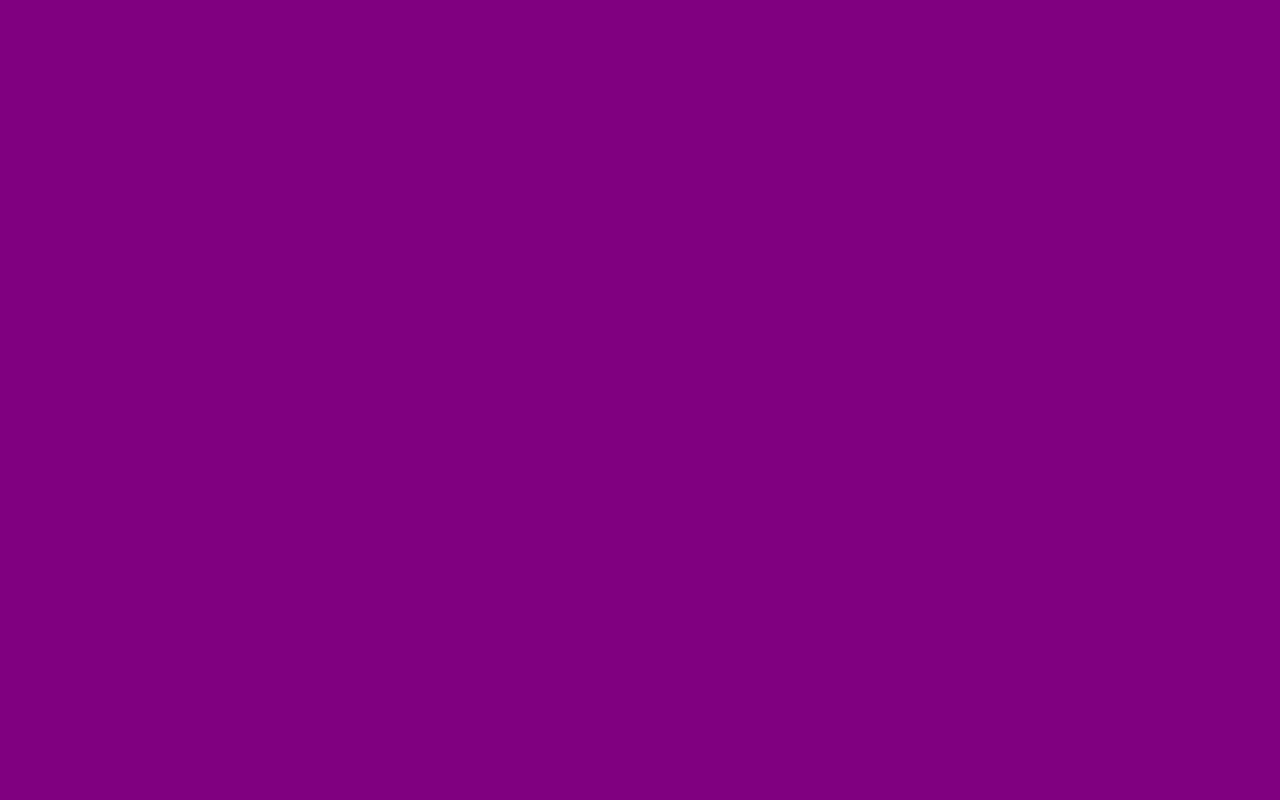
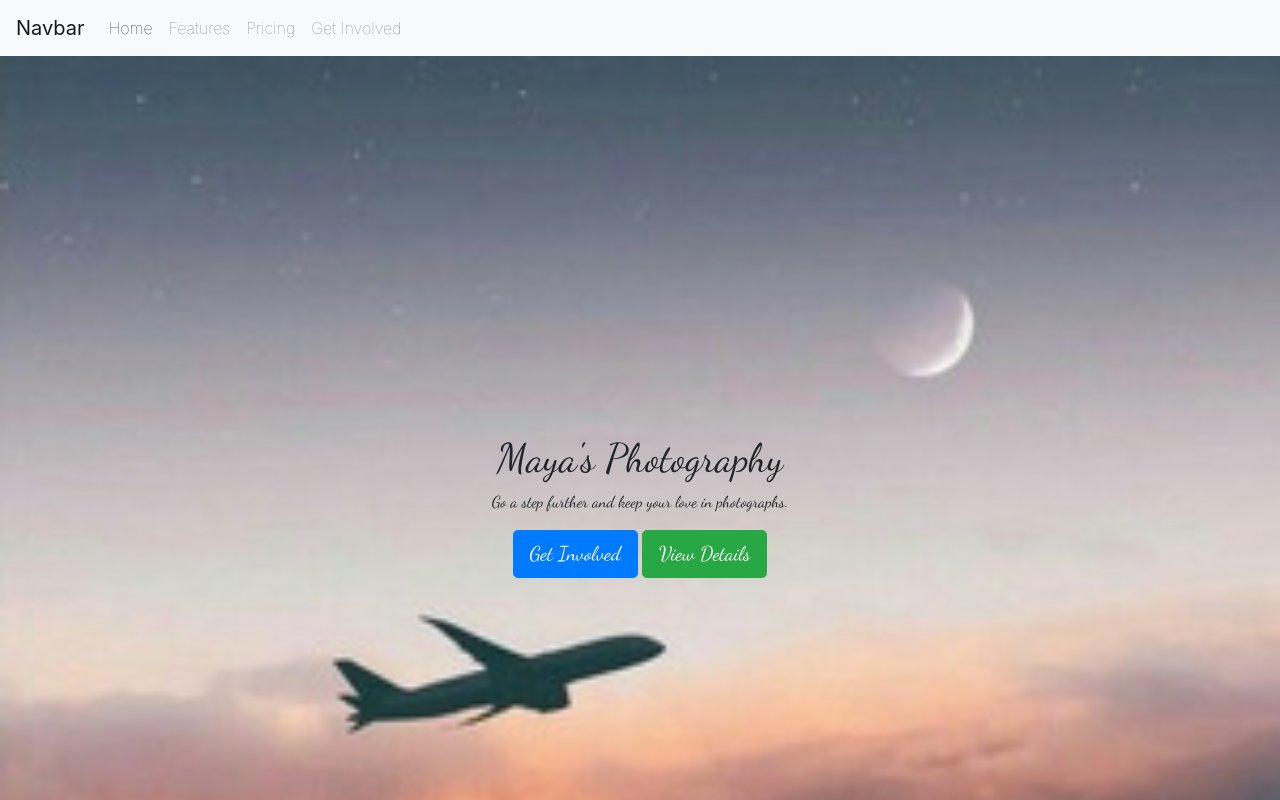
Before and after one commit to mayaflips/projectOne, a plain HTML site: page index.html in a window 1280 px wide. Shown: the top 800 px of the page. Drawn offline with nearby package versions, Linux system fonts and the light colour scheme.

Commit message:
draft 2 contains header and nav bar

```diff
--- a/index.html
+++ b/index.html
@@ -1,16 +1,45 @@
 <!DOCTYPE html>
 <html>
+
 <head>
     <title>Boilerplate Snippet</title>
     <link rel="stylesheet" href="https://stackpath.bootstrapcdn.com/bootstrap/4.3.1/css/bootstrap.min.css" integrity="sha384-ggOyR0iXCbMQv3Xipma34MD+dH/1fQ784/j6cY/iJTQUOhcWr7x9JvoRxT2MZw1T" crossorigin="anonymous">
-              <link rel= "stylesheet" type="text/css" href="style.css">
+    <link rel="stylesheet" type="text/css" href="style.css">
+     <link href="https://fonts.googleapis.com/css?family=Dancing+Script" rel="stylesheet">
 
 </head>
+
 <body>
+    <nav class="navbar navbar-expand-lg navbar-light bg-light">
+        <a class="navbar-brand" href="#">Navbar</a>
+        <button class="navbar-toggler" type="button" data-toggle="collapse" data-target="#navbarNavAltMarkup" aria-controls="navbarNavAltMarkup" aria-expanded="false" aria-label="Toggle navigation">
+    <span class="navbar-toggler-icon"></span>
+  </button>
+        <div class="collapse navbar-collapse" id="navbarNavAltMarkup">
+            <div class="navbar-nav">
+                <a class="nav-item nav-link active" href="#">Home <span class="sr-only">(current)</span></a>
+                <a class="nav-item nav-link" href="#">Features</a>
+                <a class="nav-item nav-link" href="#">Pricing</a>
+                <a class="nav-item nav-link" href="#">Get Involved</a>
+            </div>
+        </div>
+    </nav>
+
+
+    <header class="d-flex align-items-center">
+        <div class="container">
+            <h1>Maya's Photography</h1>
+            <p> Go a step further and keep your love in photographs.</p>
+            <button class="btn btn-lg btn-primary">Get Involved</button>
+            <button class="btn btn-lg btn-success"> View Details</button>
+        </div>
+
+    </header>
     <script src="https://code.jquery.com/jquery-3.3.1.slim.min.js" integrity="sha384-q8i/X+965DzO0rT7abK41JStQIAqVgRVzpbzo5smXKp4YfRvH+8abtTE1Pi6jizo" crossorigin="anonymous"></script>
     <script src="https://cdnjs.cloudflare.com/ajax/libs/popper.js/1.14.7/umd/popper.min.js" integrity="sha384-UO2eT0CpHqdSJQ6hJty5KVphtPhzWj9WO1clHTMGa3JDZwrnQq4sF86dIHNDz0W1" crossorigin="anonymous"></script>
     <script src="https://stackpath.bootstrapcdn.com/bootstrap/4.3.1/js/bootstrap.min.js" integrity="sha384-JjSmVgyd0p3pXB1rRibZUAYoIIy6OrQ6VrjIEaFf/nJGzIxFDsf4x0xIM+B07jRM" crossorigin="anonymous"></script>
 
+
 </body>
 
 </html>
--- a/style.css
+++ b/style.css
@@ -1,3 +1,20 @@
 body{
-     background-color: purple;
+     background-color: maroon;
 }
+
+.nav-link{
+       font-weight: lighter;
+}
+
+.nav-link:hover{
+    font-weight:bolder;
+    background-color: #eee;
+}
+ header{
+     height:900px;
+     width:100%;
+     background-image: url("superthumb.jpg");
+     background-size:cover;
+     text-align: center;
+     font-family: 'Dancing Script', cursive;
+ }
```
Also changed, not shown: superthumb.jpg (added). Lines whose indentation alone changed are shown as unchanged.
